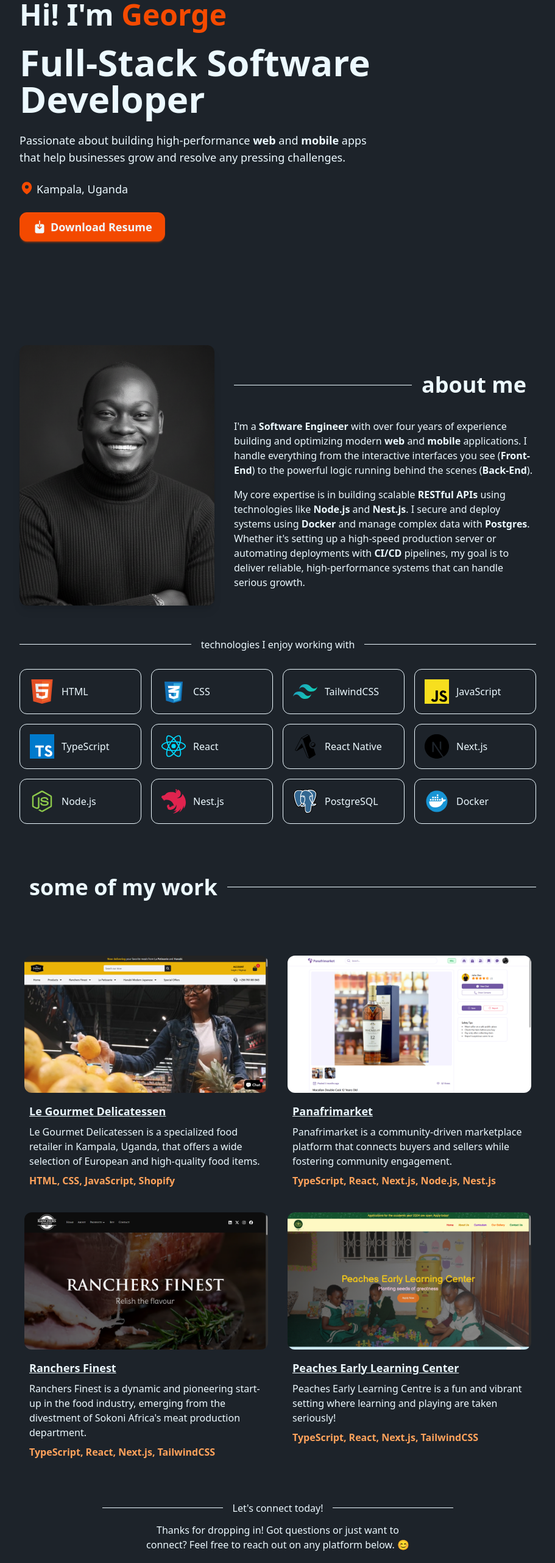
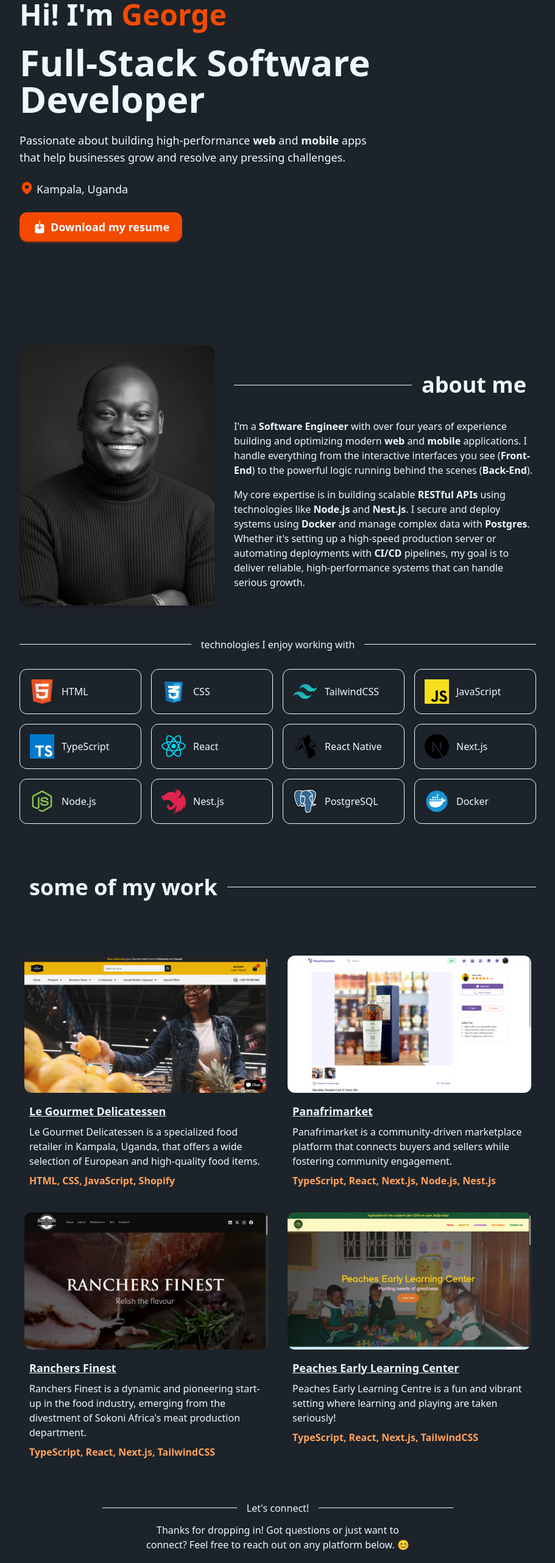
Before and after one commit to omarageorge/georgeomara, a Next.js app: page / in a window 1280 px wide. Shown: the part 234-2797 px from the top of the page at 61% size, without its empty margins (184-1095 px from the left). Built offline with nearby package versions, Linux system fonts and the light colour scheme.

Commit message:
remove blank target from resume download link

```diff
--- a/src/app/page.tsx
+++ b/src/app/page.tsx
@@ -45,7 +45,6 @@ export default function Home() {
           <Link
             href='/my-resume.pdf'
             download='Omara_George_Boniface_Professional_Resume.pdf'
-            target='_blank'
             className='btn btn-primary md:btn-lg rounded-xl animate-pulse'
           >
             <svg
@@ -57,7 +56,7 @@ export default function Home() {
               <path d='M12 1.5a.75.75 0 0 1 .75.75V7.5h-1.5V2.25A.75.75 0 0 1 12 1.5ZM11.25 7.5v5.69l-1.72-1.72a.75.75 0 0 0-1.06 1.06l3 3a.75.75 0 0 0 1.06 0l3-3a.75.75 0 1 0-1.06-1.06l-1.72 1.72V7.5h3.75a3 3 0 0 1 3 3v9a3 3 0 0 1-3 3h-9a3 3 0 0 1-3-3v-9a3 3 0 0 1 3-3h3.75Z' />
             </svg>
 
-            <span>Download Resume</span>
+            <span>Download my resume</span>
           </Link>
         </div>
       </header>
@@ -116,7 +115,7 @@ export default function Home() {
 
         <section id='contact'>
           <div className='w-full max-w-xl mx-auto space-y-6'>
-            <SectionLabel label="Let's connect today!" />
+            <SectionLabel label="Let's connect!" />
 
             <p className='w-full max-w-md mx-auto text-center'>
               Thanks for dropping in! Got questions or just want to connect?
```
